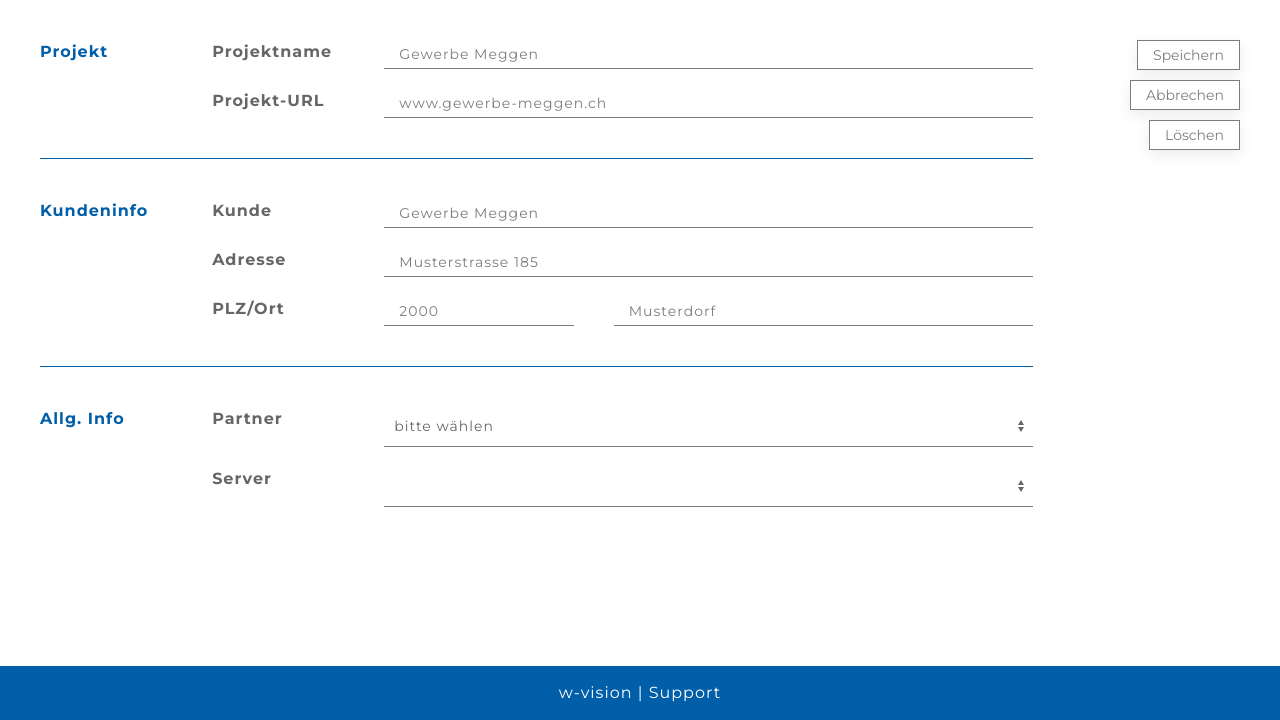
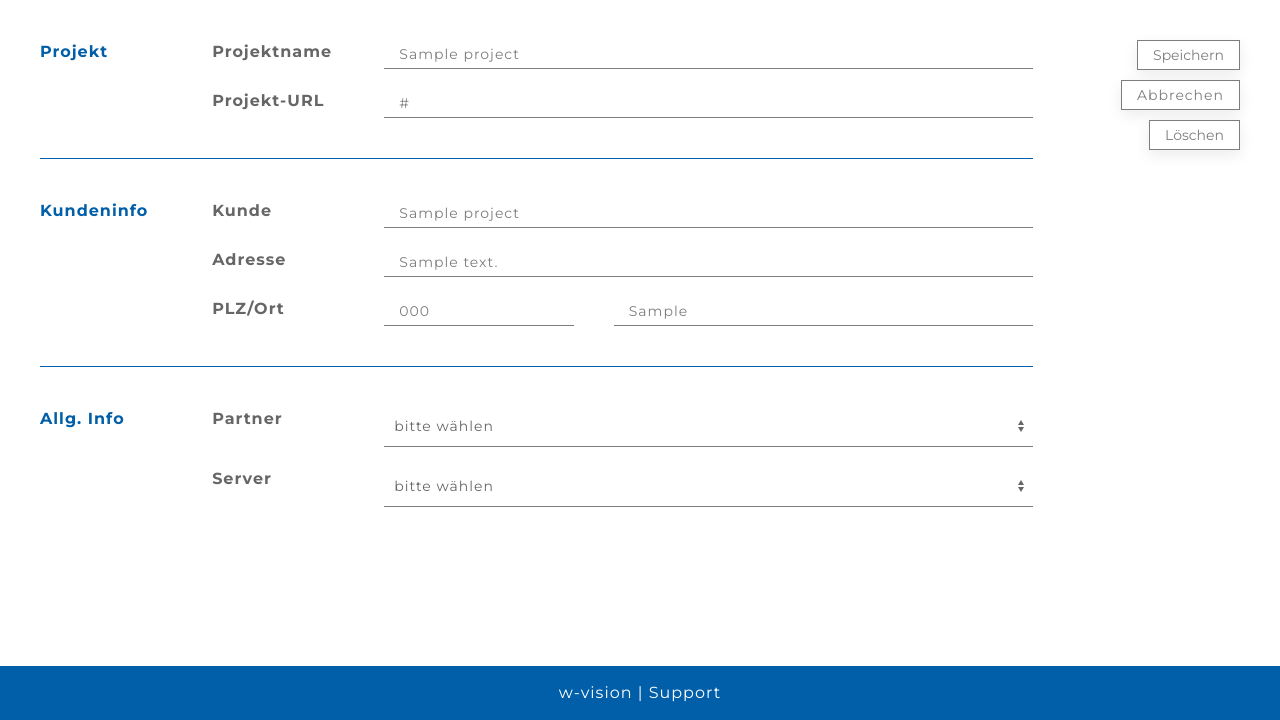
Before and after one commit to Lernender/ellimac, a PHP site: template website/views/scripts/edit.html.twig in a window 1280 px wide. Shown: the part 80-800 px from the top of the page. Run offline with PHP 8.4, Linux system fonts and the light colour scheme; the template is opened without the code that fills it: most values are stand-ins (such as "Sample title", 1, 10 or a date in 2020); lists and menus that the app fills with data are empty; some libraries are stand-ins or nearby versions.

Commit message:
Save 07-07-17

```diff
--- a/ellimac/models/Database.php
+++ b/ellimac/models/Database.php
@@ -23,8 +23,6 @@
     public function dbConnect()
     {
         $config = Config::getSystemConfig();
-
-        p_r($config->database);
 
         if (!isset($this->connection)) {
             $this->connection = new \mysqli($config->database->host, $config->database->username, $config->database->password, $config->database->dbname);
--- a/website/static/css/styles.css
+++ b/website/static/css/styles.css
@@ -109,23 +109,23 @@
     margin: 20px;
 }
 
-.cp-lable-kein-status {
+.cp-label-offered {
     background: magenta none repeat scroll 0 0;
 }
 
-.cp-lable-testing-phase {
+.cp-label-testing-phase {
     background: green none repeat scroll 0 0;
 }
 
-.cp-lable-in-bearbeitung {
+.cp-label-in-process {
     background: red none repeat scroll 0 0;
 }
 
-.cp-lable-abgeschlossen {
+.cp-label-finished {
     background: orange none repeat scroll 0 0;
 }
 
-.cp-lable-neusatz {
+.cp-label-new {
     background: blue none repeat scroll 0 0;
 }
 
--- a/website/views/scripts/edit.html.twig
+++ b/website/views/scripts/edit.html.twig
@@ -16,7 +16,7 @@
                                 <div class="cp-bold">Projektname</div>
                             </div>
                             <div class="uk-width-2-3@s">
-                                <input class="cp-text-input uk-button uk-button-small" type="text" name="client" value="Gewerbe Meggen">
+                                <input class="cp-text-input uk-button uk-button-small" type="text" name="client" value="{{ project.pro_name }}">
                             </div>
 
                             <div class="uk-width-1-6@m uk-margin-top">
@@ -25,7 +25,7 @@
                                 <div class="cp-bold">Projekt-URL</div>
                             </div>
                             <div class="uk-width-2-3@m uk-margin-top">
-                                <input class="cp-text-input uk-button uk-button-small" type="text" name="client" value="www.gewerbe-meggen.ch">
+                                <input class="cp-text-input uk-button uk-button-small" type="text" name="client" value="{{ project.pro_url }}">
                             </div>
 
                             <div class="uk-width-1@m">
@@ -39,7 +39,7 @@
                                 <div class="cp-bold">Kunde</div>
                             </div>
                             <div class="uk-width-2-3@m">
-                                <input class="cp-text-input uk-button uk-button-small" type="text" name="client" value="Gewerbe Meggen">
+                                <input class="cp-text-input uk-button uk-button-small" type="text" name="client" value="{{ project.cli_name }}">
                             </div>
 
                             <div class="uk-width-1-6@m uk-margin-top">
@@ -48,8 +48,9 @@
                             <div class="uk-width-1-6@m uk-margin-top">
                                 <div class="cp-bold">Adresse</div>
                             </div>
+                            {#$address = SELECT cli_address FROM client WHERE cli_id=$id#}
                             <div class="uk-width-2-3@m uk-margin-top">
-                                <input class="cp-text-input uk-button uk-button-small" type="text" name="client" value="Musterstrasse 185">
+                                <input class="cp-text-input uk-button uk-button-small" type="text" name="client" value="{{ project.cli_address }}">
                             </div>
 
                             <div class="uk-width-1-6@m uk-margin-top">
@@ -60,8 +61,8 @@
                             </div>
                             <div class="uk-width-2-3@m uk-margin-top">
                                 <div data-uk-grid>
-                                    <div class="uk-width-1-3@m "><input class="cp-text-input uk-button uk-button-small" type="text" name="client" value="2000"></div>
-                                    <div class="uk-width-2-3@m "><input class="cp-text-input uk-button uk-button-small" type="text" name="client" value="Musterdorf"></div>
+                                    <div class="uk-width-1-3@m "><input class="cp-text-input uk-button uk-button-small" type="text" name="client" value="{{ project.cli_zipCode }}"></div>
+                                    <div class="uk-width-2-3@m "><input class="cp-text-input uk-button uk-button-small" type="text" name="client" value="{{ project.cli_city }}"></div>
                                 </div>
                             </div>
 
@@ -77,10 +78,15 @@
                             </div>
                             <div class="uk-width-2-3@m">
                                 <select class="uk-select cp-select">
-                                    <option>bitte wählen</option>
-                                    <?php foreach ($partnerData): ?>
-                                        <option><?=$partnerDate; ?></option>
-                                    <?php endforeach;?>
+                                    <option checked>bitte wählen</option>
+                                    {% for partner in partners %}
+                                        <option {#{% if project.par_id === project.pro_id ? 'selected' : '' %}#}>
+                                            {{ partner.name }} | {{ partner.city }}
+                                        </option>
+                                    {% endfor %}
+                                    {#<?php foreach ($partnerData): ?>#}
+                                        {#<option><?=$partnerDate; ?></option>#}
+                                    {#<?php endforeach;?>#}
                                 </select>
                             </div>
 
@@ -91,9 +97,15 @@
                             </div>
                             <div class="uk-width-2-3@m uk-margin-top">
                                 <select class="uk-select cp-select">
-                                    <?php foreach ($serverData): ?>
-                                        <option><?=$serverDate; ?></option>
-                                    <?php endforeach;?>
+                                    <option>bitte wählen</option>s
+                                    {% for server in projects %}
+                                        <option {#{% if object.server_id === server.id ? 'selected' : '' %}#}>
+                                            {{ server.server.ser_name }} | {{ server.server.ser_ip }}
+                                        </option>
+                                    {% endfor %}
+                                    {#<?php foreach ($servers as $server): ?>
+                                        <option><?=$serverData; ?></option>
+                                    <?php endforeach;?>#}
                                 </select>
                             </div>
                         </form>
@@ -104,7 +116,7 @@
                             <button class="cp-button uk-button uk-card-default uk-card-hover uk-button-small uk-align-right uk-margin-small-bottom">Speichern</button>
                         </div>
                         <div class="uk-width-1-1@m">
-                            <button class="cp-button uk-button uk-card-default uk-card-hover uk-button-small uk-align-right uk-margin-small-bottom">Abbrechen</button>
+                            <a href="/projects/{{ project.pro_id }}" class="cp-button uk-button uk-card-default uk-card-hover uk-button-small uk-align-right uk-margin-small-bottom">Abbrechen</a>
                         </div>
                         <div class="uk-width-1-1@m">
                             <button class="cp-button uk-button uk-card-default uk-card-hover uk-button-small uk-align-right uk-margin-small-bottoms">Löschen</button>
```
Also changed, not shown: website/controllers/ProjectsController.php (+59 -11 lines), website/views/scripts/details.html.twig (+9 -9 lines), website/views/scripts/index.html.twig (+13 -7 lines), website/views/scripts/new.html.twig (+17 -7 lines).
